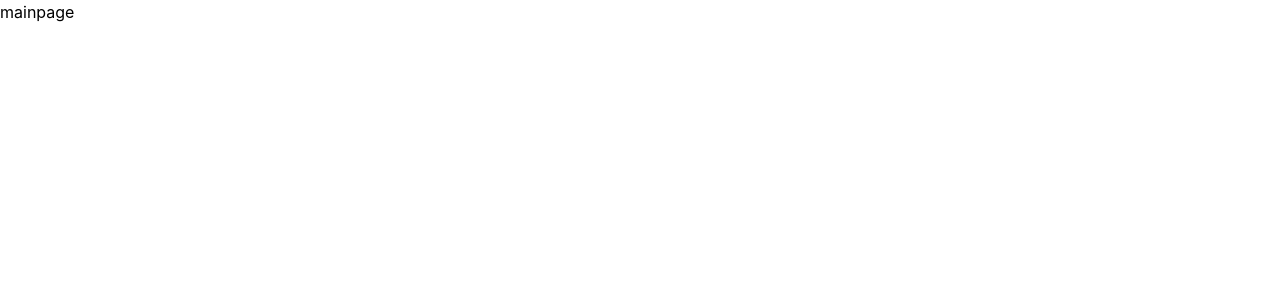
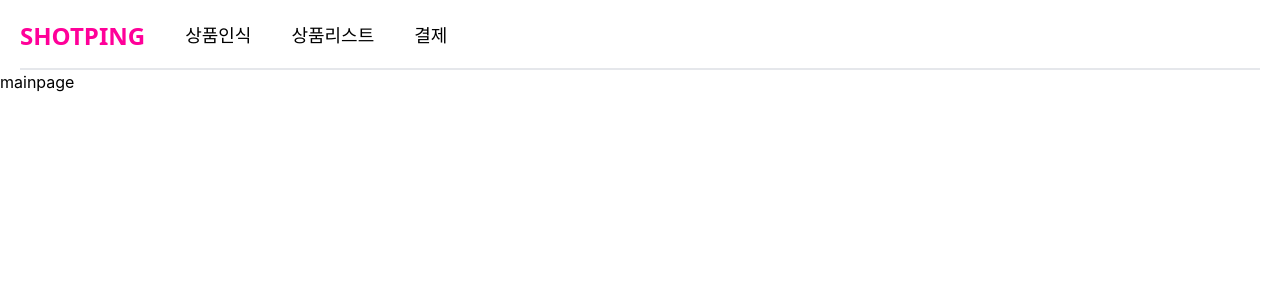
Before and after one commit to 2023-Summer-Bootcamp-TeamC/SHOTPING-frontend, a React (Vite) app: page / in a window 1280 px wide. Shown: the top 300 px of the page. Built offline with nearby package versions, Linux system fonts and the light colour scheme.

Commit message:
design: header 기본 디자인

```diff
--- /dev/null
+++ b/src/components/layout/Header.tsx
@@ -0,0 +1,23 @@
+import React from "react";
+
+/**
+ * 헤더 (상단바)
+ */
+
+export function Header() {
+  return (
+    <div className="flex flex-col px-5 pt-5">
+      <div className="flex items-center">
+        <span className="text-[#ff0099] text-2xl font-sans font-bold">
+          SHOTPING
+        </span>
+        <div className="flex pl-10 space-x-10">
+          <div className="hover:underline-offset-4 text-lg">상품인식</div>
+          <div className="hover:underline-offset-4 text-lg">상품리스트 </div>
+          <div className="hover:underline-offset-4 text-lg">결제 </div>
+        </div>
+      </div>
+      <div className="flex px-4 py-2 w-full border-b-2" />
+    </div>
+  );
+}
--- a/src/pages/MainPage.tsx
+++ b/src/pages/MainPage.tsx
@@ -1,8 +1,10 @@
 import React from "react";
+import { Header } from "../components/layout/Header";
 
 export default function MainPage() {
   return (
     <div>
+      <Header />
       <div>mainpage</div>
     </div>
   );
```
